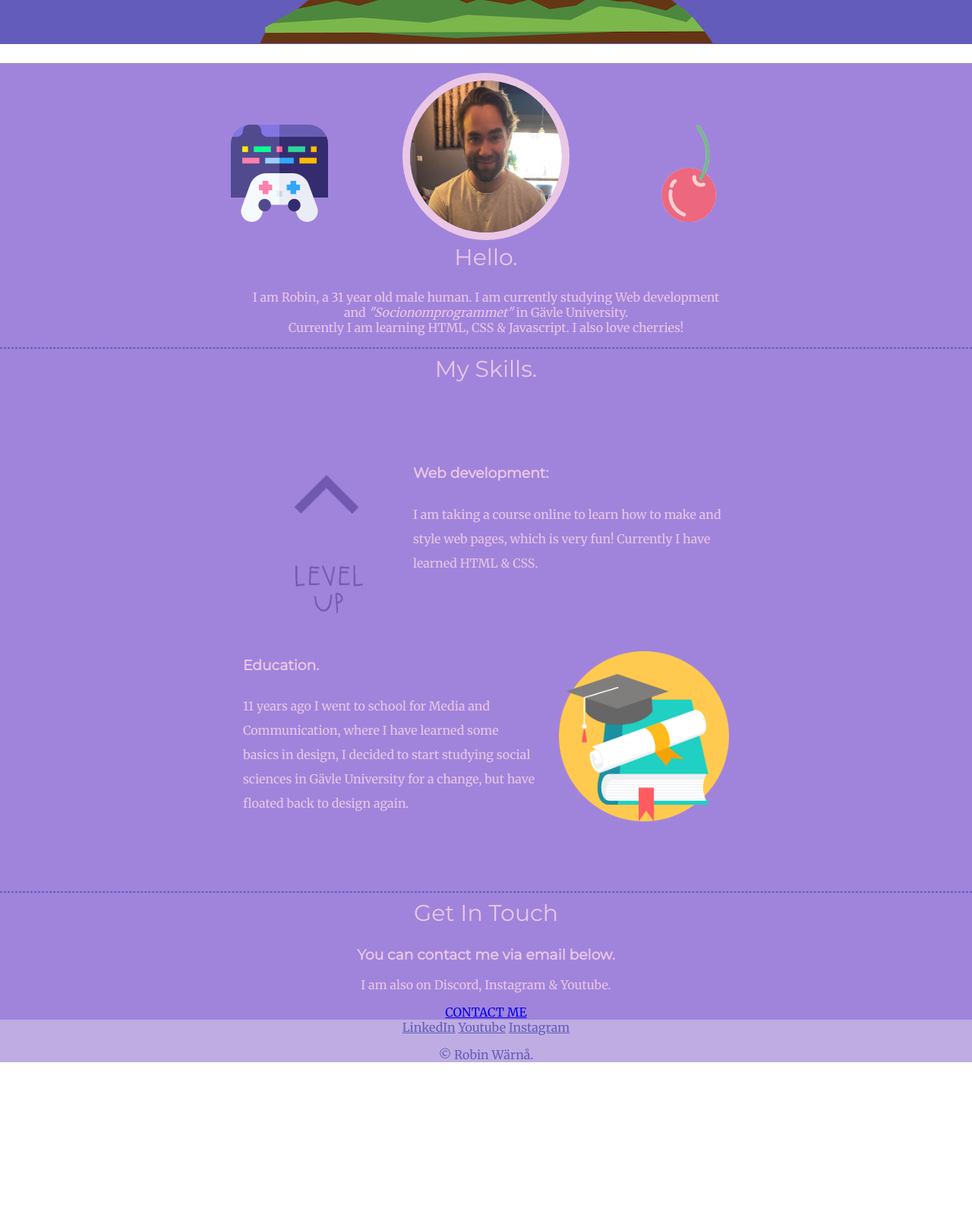
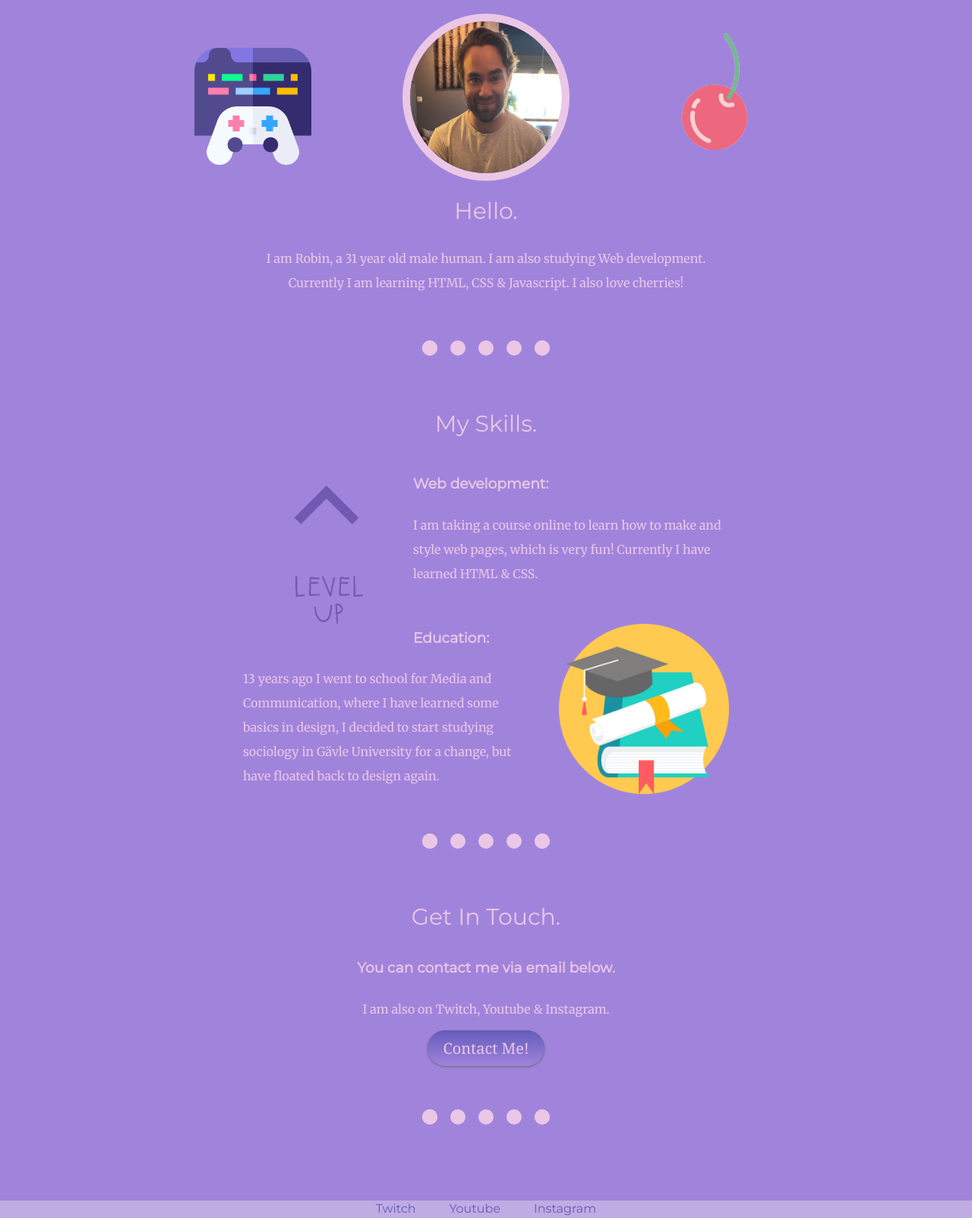
Before and after one commit to robinwarna/robinwarna, a plain HTML site: page index.html in a window 1280 px wide. Shown: the part 636-2239 px from the top of the page at 76% size. Before the commit the page ends 2050 px from the top, so only its background shows below. Drawn offline with Linux system fonts and the light colour scheme.

Commit message:
Add files via upload

```diff
--- a/css/styles.css
+++ b/css/styles.css
@@ -6,12 +6,17 @@ body {
     font-family: 'Merriweather', serif;
 }
 
-hr {
-    border-style: dashed;
-    border-color: #645CBB;
-}
+
 
 /********************TEXT*********************/
+
+hr {
+    border: dotted #EBC7E6 20px;
+    border-bottom: none;
+    width: 10%;
+    margin-top: 60px;
+    margin-bottom: 60px;
+}
 
 h1 {
     margin: 50px auto 0 auto;
@@ -23,6 +28,7 @@ h1 {
 
 h2 {
     margin-top: 0px;
+    margin-bottom: 0px;
     font-family: 'Montserrat', sans-serif;
     color: #EBC7E6;
     font-size: 30px;
@@ -38,8 +44,20 @@ p {
     color: #EBC7E6
 }
 
+a {
+    font-family: 'Montserrat', sans-serif;
+    margin: 10px 20px;
+    text-decoration: none;
+}
+
+a:hover {
+    color:#1300ea
+}
+
 .copyright {
     color: #645CBB;
+    margin-bottom: 0px;
+    font-size: 0.75rem;
 }
 
 .footer-link {
@@ -51,22 +69,27 @@ p {
 .top-container {
     background-color: #645CBB;
     position: relative;
-    padding-top: 100px;
+    padding-top: 50px;
+
 }
 
 .middle-container {
     background-color: #A084DC;
     color: #4c40d1;
+    padding-top: 20px;
+    padding-bottom: 20px;
+    line-height: 2;
 }
 
 .bottom-container {
     background-color: #BFACE2;
+
 }
 
 .skill-row {
     position: relative;
     width: 50%;
-    margin: 100px auto 100px auto;
+    margin: 30px auto 50px auto;
     text-align: left;
     line-height: 2;
 }
@@ -74,7 +97,7 @@ p {
 
 
 .profile {
-    width: 50%;
+    width: 60%;
     margin: auto;
 }
 
@@ -105,19 +128,17 @@ p {
 }
 
 .gamedev {
-    position: absolute;
-    left: 19em;
-    top: 50em;
+    margin-top: 60px;
+    float: left;
     border-radius: 20%;
-    width: 10%;
+    width: 20%;
 }
 
 .cherry {
-    position: absolute;
-    right: 19em;
-    top: 50em;
+    margin-top: 40px;
+    float: right;
     border-radius: 20%;
-    width: 10%;
+    width: 20%;
 }
 
 .skills-img {
@@ -130,4 +151,41 @@ p {
     float: right;
     margin-left: 30px;
 }
-/*********************************************/
+
+.contact-me {
+    padding-bottom: 20px;
+}
+
+
+/********************BUTTON**********************/
+
+.btn {
+    color: #EBC7E6;
+    background: #645CBB;
+    background-image: -webkit-linear-gradient(top, #645CBB, #A084DC);
+    background-image: -moz-linear-gradient(top, #645CBB, #A084DC);
+    background-image: -ms-linear-gradient(top, #645CBB, #A084DC);
+    background-image: -o-linear-gradient(top, #645CBB, #A084DC);
+    background-image: linear-gradient(to bottom, #645CBB, #A084DC);
+    -webkit-border-radius: 28;
+    -moz-border-radius: 28;
+    border-radius: 28px;
+    -webkit-box-shadow: 0px 1px 3px #666666;
+    -moz-box-shadow: 0px 1px 3px #666666;
+    box-shadow: 0px 1px 3px #666666;
+    font-family: Georgia;
+    color: EBC7E6;
+    font-size: 20px;
+    padding: 10px 20px 10px 20px;
+    text-decoration: none;
+  }
+
+  .btn:hover {
+    background: #A084DC;
+    background-image: -webkit-linear-gradient(top, #A084DC, #645CBB);
+    background-image: -moz-linear-gradient(top, #A084DC, #645CBB);
+    background-image: -ms-linear-gradient(top, #A084DC, #645CBB);
+    background-image: -o-linear-gradient(top, #A084DC, #645CBB);
+    background-image: linear-gradient(to bottom, #A084DC, #645CBB);
+    text-decoration: none;
+  }
--- a/index.html
+++ b/index.html
@@ -25,8 +25,7 @@
           <img class="gamedev" src="images/gamedev.png">
           <img class="cherry" src="images/cherry.gif">
           <h2>Hello.</h2>
-          <p>I am Robin, a 31 year old male human. I am currently studying Web development and <i>"Socionomprogrammet"</i>
-             in Gävle University. <br> Currently I am learning HTML, CSS & Javascript. I also love cherries!</p>
+          <p>I am Robin, a 31 year old male human. I am also studying Web development. <br> Currently I am learning HTML, CSS & Javascript. I also love cherries!</p>
         </div>
         <hr>
         <div class="skills">
@@ -38,28 +37,28 @@
           </div>
           <div class="skill-row">
             <img class="education" src="images/education.png" alt="">
-            <h3>Education.</h3>
-            <p>11 years ago I went to school for Media and Communication, where I have learned some basics in design,
-              I decided to start studying social sciences in Gävle University for a change,
+            <h3>Education:</h3>
+            <p>13 years ago I went to school for Media and Communication, where I have learned some basics in design,
+              I decided to start studying sociology in Gävle University for a change,
               but have floated back to design again.</p>
           </div>
         </div>
         <hr>
         <div class="contact-me">
-          <h2>Get In Touch</h2>
+          <h2>Get In Touch.</h2>
           <h3>You can contact me via email below.</h3>
-          <p>I am also on Discord, Instagram & Youtube.</p>
-          <a class="btn" href="mailto:robin@robinwarna.com">CONTACT ME</a>
+          <p>I am also on Twitch, Youtube & Instagram.</p>
+          <a class="btn" href="mailto:robin@robinwarna.com">Contact Me!</a>
+          <hr>
         </div>
       </div>
       <!-------------------------------------------------------->
       <div class="bottom-container">
-        <a class="footer-link" href="https://www.linkedin.com/">LinkedIn</a>
+        <a class="footer-link" href="https://www.twitch.tv/ipimpmothers">Twitch</a>
         <a class="footer-link" href="https://www.youtube.com/@ipimpmothers">Youtube</a>
         <a class="footer-link" href="https://www.instagram.com/warna.robin">Instagram</a>
         <p class="copyright">© Robin Wärnå.</p>
       </div>
-
         <!------------------------------------------------------->
 </body>
 </html>
```
Also changed, not shown: images/cherries.png (added), images/cherry (1).png (added).
